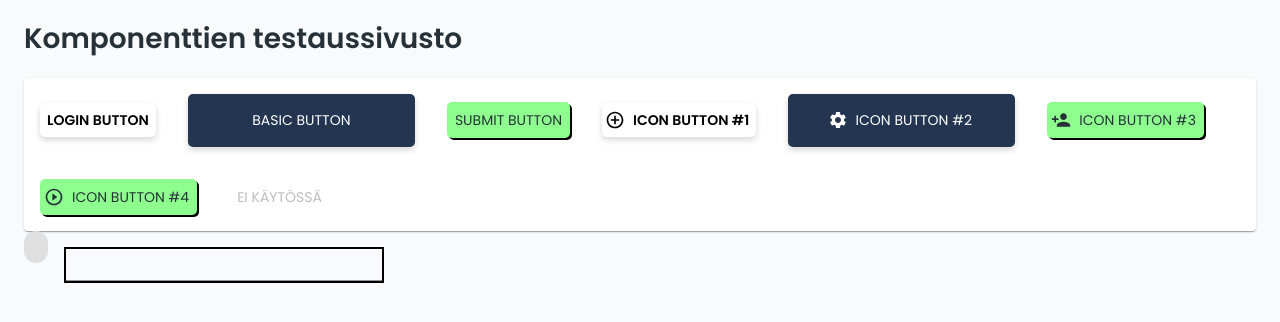
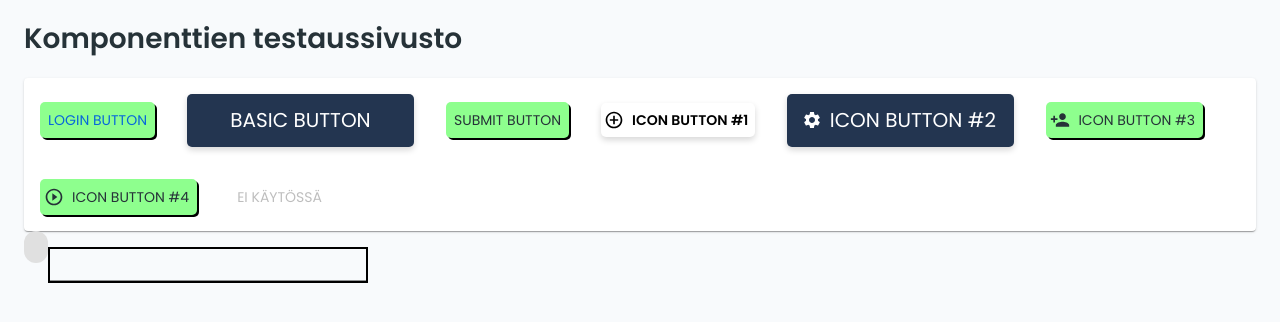
Before and after one commit to VirittamoHelsinki/Aava-frontend, a React (Create React App) app: page /test in a window 1280 px wide. Shown: the top 322 px of the page. Built offline with nearby package versions, Linux system fonts and the light colour scheme.

Commit message:
Fixes here and there

```diff
--- a/src/components/Button/Button.js
+++ b/src/components/Button/Button.js
@@ -29,7 +29,12 @@ const useStyles = makeStyles((theme) => ({
                 color:"white",
                 borderRadius:"5px",
                 boxShadow: "0px 3px 6px #00000029",
-                margin:"1rem"
+                margin:"1rem",
+                fontSize: "20px",
+                '&:hover': {
+                    color: "#090909",
+                    background:"#868f9d"
+                }
         } :
         props.look === 'submit' ? {
                 background:"#8EFF8E",
--- a/src/components/TextField/TextField.js
+++ b/src/components/TextField/TextField.js
@@ -6,7 +6,7 @@ import { colors } from "@material-ui/core";
 const useStyles = makeStyles((theme) => ({
         basic: {
             border:"2px solid #000000",
-            margin:"1rem"
+            margin:"1rem 0"
         }
 }));
 
@@ -15,9 +15,13 @@ export default
         const classes = useStyles();
         return (
             <MUItextfield
-                className={classes.basic}
-            >
-                {props.children}
-            </MUItextfield>
+                InputLabelProps={{
+                    shrink: true,
+                }}
+                InputProps={{
+                    className: classes.basic
+                }}
+                {...props}
+            />
         );
 }
--- a/src/pages/ComponentTest.js
+++ b/src/pages/ComponentTest.js
@@ -11,7 +11,7 @@ export default
             <Container>
                 <h1>Komponenttien testaussivusto</h1>
                 <Paper>
-                <Button look="login" color="primary">login button</Button>
+                <Button look="submit" color="primary">login button</Button>
                 <Button look="basic">basic button</Button>
                 <Button look="submit">submit button</Button>
 
```
